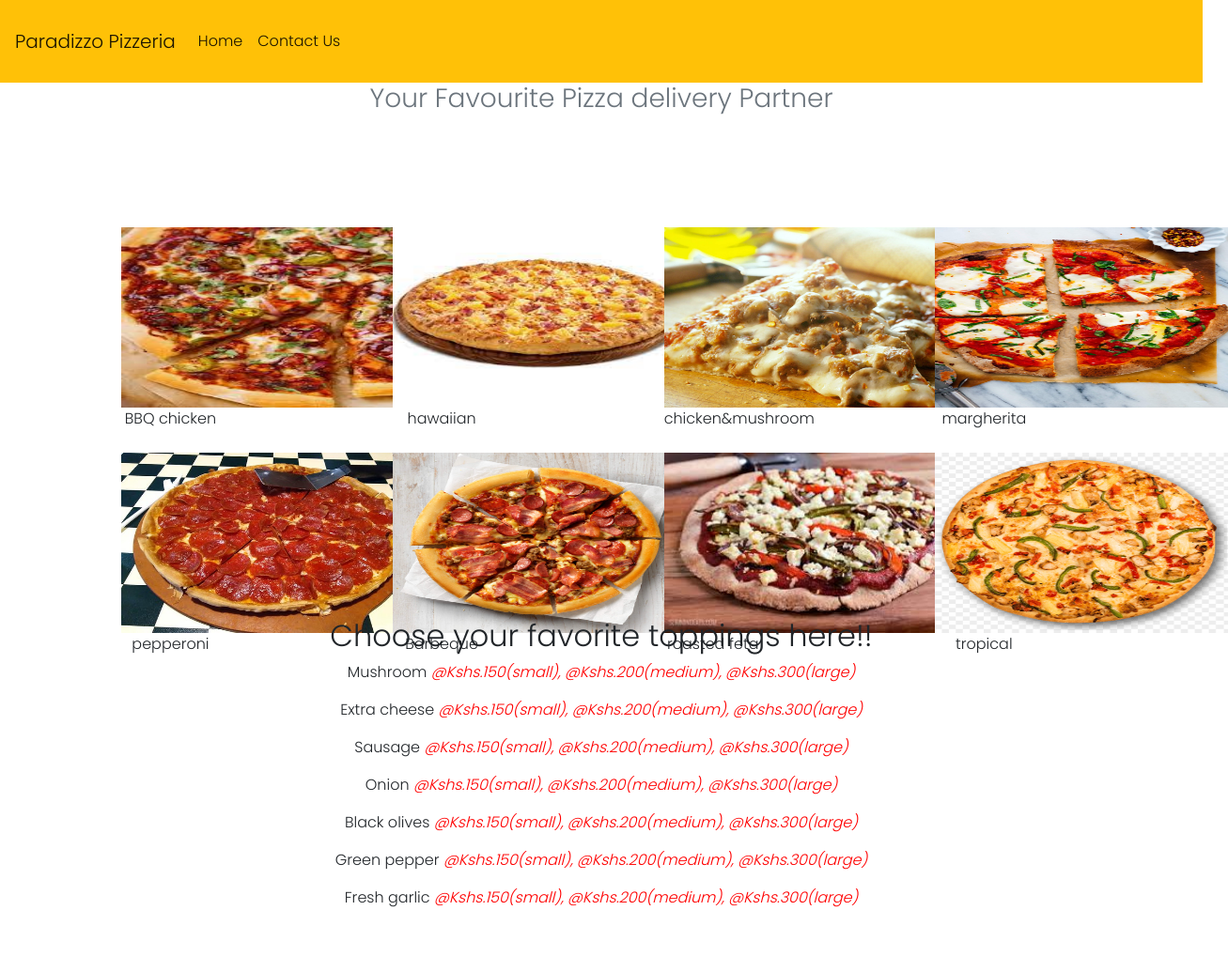
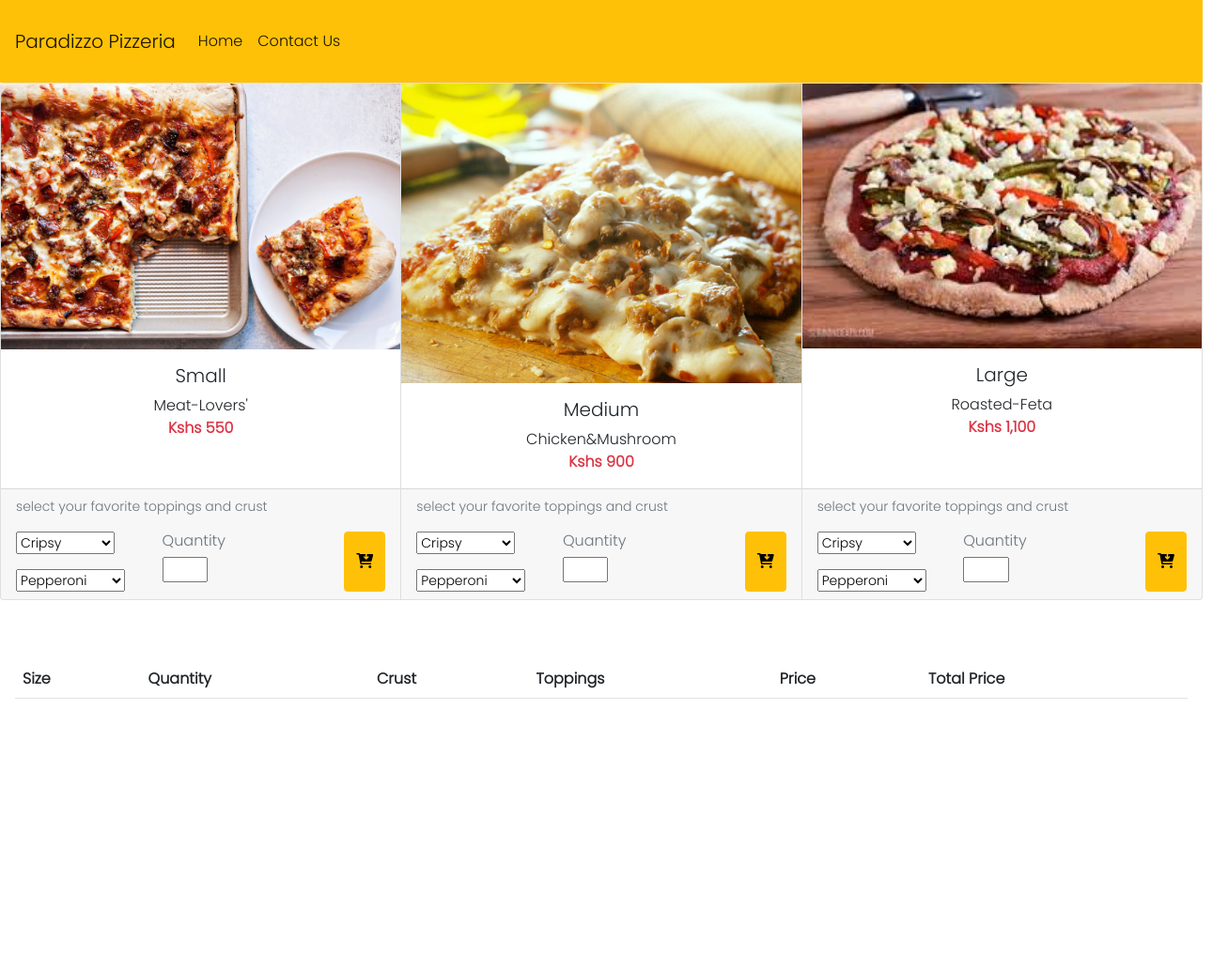
Before and after one commit to Abishag-Maitha/paradizzo-pizzeria, a plain HTML site: page order.html in a window 1280 px wide. Shown: the whole page at 94% size, 1307 px wide, since content can reach past the window. After the commit the page ends 800 px from the top, so only its background shows below. Drawn offline with nearby package versions, Linux system fonts and the light colour scheme; a web font is replaced by a local one.

Commit message:
create table and cart section

```diff
--- a/order.html
+++ b/order.html
@@ -30,69 +30,141 @@
           </div>
         </div>
       </nav>
+      <div class="card-group">
+        <div class="card">
+          <img src="images/meat/meatlovers.jpg" class="card-img-top" alt="...">
+          <div class="card-body">
+            <h5 class="card-title text-center">Small</h5>
+            <p class="card-text text-center">Meat-Lovers' <br>
+              <span class="text-danger fw-bold">Kshs 550</span>
+            </p>
+          </div>
+          <div class="card-footer">
+            <small class="text-muted">
+             <p>select your favorite toppings and crust</p>
+              <div class="d-flex">
+                <div>
+                  <select name="crust" id="crust" class="mb-3">
+                    <option value="cripsy">Cripsy</option>
+                    <option value="stuffed">Stuffed</option>
+                     <option value="gluten-free">Gluten-Free</option>
+                  </select>
+                  <select name="toppings" id="toppings">
+                    <option value="pepperoni">Pepperoni</option>
+                    <option value="mushroom">Mushroom</option>
+                    <option value="black-olive">Black-Olive</option>
+                    <option value="extra-cheese">Extra-Cheese</option>
+                    <option value="sausage">Sausage</option>
+                  </select>
+                </div>
 
-    <!-- Pizza ordering section. -->
-    <section class="container-fluid order text-center justify-content-center align-items-center">
-      <h3 class="text-center text-muted">Your Favourite Pizza delivery Partner</h3>
+               <div>
+                 <h6>Quantity</h6>
+                <input type="number" min="1" class="w-25">
+               </div>
+               <button class="btn btn-warning"><i class="fa-solid fa-cart-arrow-down"></i></button>
+             </div>
+            </small>
+          </div>
+        </div>
+        <!-- medium size section -->
+        <div class="card">
+          <img src="images/chicken/Chicken & Mushroom.jpg" class="card-img-top" alt="...">
+          <div class="card-body">
+            <h5 class="card-title text-center">Medium</h5>
+            <p class="card-text text-center">Chicken&Mushroom <br>
+              <span class="text-danger fw-bold">Kshs 900</span>
+            </p>
+          </div>
+          <div class="card-footer">
+            <small class="text-muted">
+              <p>select your favorite toppings and crust</p>
+              <div class="d-flex">
+                <div>
+                  <select name="crust" id="crust" class="mb-3">
+                    <option value="cripsy">Cripsy</option>
+                    <option value="stuffed">Stuffed</option>
+                     <option value="gluten-free">Gluten-Free</option>
+                  </select>
+                  <select name="toppings" id="toppings">
+                    <option value="pepperoni">Pepperoni</option>
+                    <option value="mushroom">Mushroom</option>
+                    <option value="black-olive">Black-Olive</option>
+                    <option value="extra-cheese">Extra-Cheese</option>
+                    <option value="sausage">Sausage</option>
+                  </select>
+                </div>
 
-          <!-- first section -->
-          <div class=" w-100 d-flex justify-content-evenly mb-5 mt-1 p-5 me-5">
-            <div class="crd">
-              <img src="images/chicken/BBQ Chicken.jpeg" alt="" width="700px"/>
-              <p>BBQ chicken</p>
-            </div>
+               <div>
+                 <h6>Quantity</h6>
+                <input type="number" min="1" class="w-25">
+               </div>
+                <button class="btn btn-warning"><i class="fa-solid fa-cart-arrow-down"></i></button>
+              </div>
+            </small>
+          </div>
+        </div>
+        <!-- large pizza section -->
+        <div class="card">
+          <img src="images/veg/roasted-feta.jpeg" class="card-img-top" alt="...">
+          <div class="card-body">
+            <h5 class="card-title text-center">Large</h5>
+            <p class="card-text text-center">Roasted-Feta <br>
+              <span class="text-danger fw-bold">Kshs 1,100</span>
+            </p>
 
-            <div class="crd">
-              <img src="images/chicken/chicken-hawaiian.jpeg" alt="" width="300"/>
-              <p>hawaiian</p>
-            </div>
+          </div>
+          <div class="card-footer">
+            <small class="text-muted">
+              <p>select your favorite toppings and crust</p>
+              <div class="d-flex">
+                <div>
+                  <select name="crust" id="crust" class="mb-3">
+                    <option value="cripsy">Cripsy</option>
+                    <option value="stuffed">Stuffed</option>
+                     <option value="gluten-free">Gluten-Free</option>
+                  </select>
+                  <select name="toppings" id="toppings">
+                    <option value="pepperoni">Pepperoni</option>
+                    <option value="mushroom">Mushroom</option>
+                    <option value="black-olive">Black-Olive</option>
+                    <option value="extra-cheese">Extra-Cheese</option>
+                    <option value="sausage">Sausage</option>
+                  </select>
+                </div>
 
-            <div class="crd">
-              <img src="images/chicken/Chicken & Mushroom.jpg" alt="" />
-              <p>chicken&mushroom</p>
-            </div>
-            <div class="crd">
-              <img src="images/margherita/classic-margherita-pizza.jpg" alt="" />
-              <p>margherita</p>
-            </div>
-            </div>
+               <div>
+                 <h6>Quantity</h6>
+                <input type="number" min="1" class="w-25">
+               </div>
+               <button class="btn btn-warning"><i class="fa-solid fa-cart-arrow-down"></i></button>
+             </div>
+            </small>
+          </div>
+        </div>
+      </div>
 
-             <!-- second section -->
-          <div class=" w-100 d-flex justify-content-evenly mb-5 mt-1 p-5 me-5">
-            <div class="crd">
-              <img src="images/meat/pepperoni-lovers.jpg" alt="" />
-              <p>pepperoni</p>
-            </div>
-            <div class="crd">
-              <img src="images/meat/bbq-meatlovers.jpg" alt="" />
-              <p>Barbeque</p>
-            </div>
 
-            <div class="crd">
-              <img src="images/veg/roasted-feta.jpeg" alt="" />
-              <p>roasted feta</p>
-            </div>
+      <div class="mt-5 p-3 fw-bold">
+        <table class="table table-striped" id="table">
+          <thead>
+            <tr>
+              <td>Size</td>
+              <td>Quantity</td>
+              <td>Crust</td>
+              <td>Toppings</td>
+              <td>Price</td>
+              <td>Total Price</td>
+              </tr>
+          </thead>
+          <tbody>
 
-            <div class="crd">
-              <img src="images/veg/tropical-veg.png" alt="" />
-              <p>tropical</p>
-            </div>
-            </div>
-        </section>
-        <!-- Toppings section -->
-        <section  class="container-fluid toppings text-center justify-content-center align-items-center p-5 mt-5 mb-5">
-          <h2>Choose your favorite toppings here!!</h2>
+          </tbody>
+          <tfoot>
 
-            <p>Mushroom <em>@Kshs.150(small), @Kshs.200(medium), @Kshs.300(large)</em></p>
-            <p>Extra cheese <em>@Kshs.150(small), @Kshs.200(medium), @Kshs.300(large)</em></p>
-            <p>Sausage <em>@Kshs.150(small), @Kshs.200(medium), @Kshs.300(large)</em></p>
-            <p>Onion <em>@Kshs.150(small), @Kshs.200(medium), @Kshs.300(large)</em></p>
-            <p>Black olives <em>@Kshs.150(small), @Kshs.200(medium), @Kshs.300(large)</em></p>
-            <p>Green pepper <em>@Kshs.150(small), @Kshs.200(medium), @Kshs.300(large)</em></p>
-            <p>Fresh garlic <em>@Kshs.150(small), @Kshs.200(medium), @Kshs.300(large)</em></p>
-
-        </section>
-
+          </tfoot>
+        </table>
+      </div>
     <script src="https://cdnjs.cloudflare.com/ajax/libs/jquery/3.6.0/jquery.min.js" integrity="sha512-894YE6QWD5I59HgZOGReFYm4dnWc1Qt5NtvYSaNcOP+u1T9qYdvdihz0PPSiiqn/+/3e7Jo4EaG7TubfWGUrMQ==" crossorigin="anonymous" referrerpolicy="no-referrer"></script>
     <script src="script.js"></script>
 </body>
```
